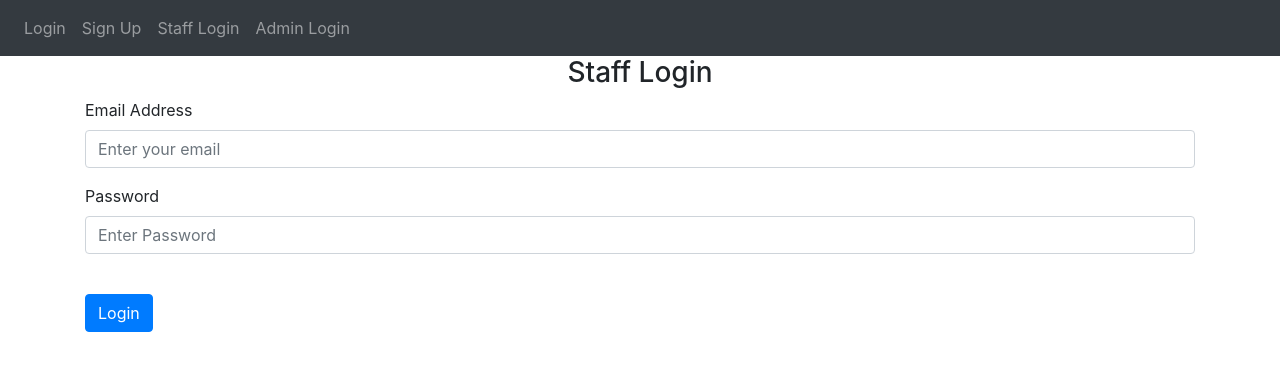
After one commit to lemondrops05/Chip-in-Appointment-App, a Flask app: page /staff-login in a window 1280 px wide. The commit adds this page. Shown: the top 371 px of the page. Run offline with Flask 3, Linux system fonts and the light colour scheme; some libraries are stand-ins or nearby versions.

Commit message:
Commit with user databse, sign-up, and login functionality. Scheduling handled by a calendly line embed

```diff
--- a/website/__init__.py
+++ b/website/__init__.py
@@ -20,7 +20,7 @@ def create_app():
     app.register_blueprint(views, url_prefix='/')
     app.register_blueprint(auth, url_prefix='/')
 
-    from .models import User, Note
+    from .models import User #, Note
 
     create_database(app)
 
--- a/website/auth.py
+++ b/website/auth.py
@@ -29,6 +29,48 @@ def login():
             flash('Email does not exist.', category='error')
     return render_template("login.html", user=current_user)
 
+@auth.route('/staff-login', methods=['GET', 'POST'])
+def staff_login():
+    if request.method == 'POST':
+        email = request.form.get('email')
+        password = request.form.get('password')
+
+        #check if user exists
+        user = User.query.filter_by(email=email).first()
+
+        #if user exists check password is correct. compares password entered with hashed password in db.
+        if user:
+            if check_password_hash(user.password, password):
+                flash('Logged in successfully!', category='success')
+                login_user(user, remember=True) #remember true means user will stay logged in even after closing the browser
+                return redirect(url_for('views.home'))#redirect to home page after logging in
+            else:
+                flash('Incorrect password, try again.', category='error')
+        else:
+            flash('Email does not exist.', category='error')
+    return render_template("staff_login.html", user=current_user)
+
+@auth.route('/admin-login', methods=['GET', 'POST'])
+def admin_login():
+    if request.method == 'POST':
+        email = request.form.get('email')
+        password = request.form.get('password')
+
+        #check if user exists
+        user = User.query.filter_by(email=email).first()
+
+        #if user exists check password is correct. compares password entered with hashed password in db.
+        if user:
+            if check_password_hash(user.password, password):
+                flash('Logged in successfully!', category='success')
+                login_user(user, remember=True) #remember true means user will stay logged in even after closing the browser
+                return redirect(url_for('views.home'))#redirect to home page after logging in
+            else:
+                flash('Incorrect password, try again.', category='error')
+        else:
+            flash('Email does not exist.', category='error')
+    return render_template("admin_login.html", user=current_user)
+
 @auth.route('/logout') #decorator
 @login_required #only logged in users can access this route. not necessary but good practice
 def logout():
@@ -58,7 +100,7 @@ def sign_up():
             new_user = User(email=email, first_name=first_name, password=generate_password_hash(password1, method='pbkdf2:sha256')) #pbkdf2:sha256 is a hashing algorithm you can pick another if you like
             db.session.add(new_user)
             db.session.commit()
-            login_user(user, remember=True) #log in the user right after signing up
+            login_user(new_user, remember=True) #log in the user right after signing up
             flash('Account created!', category='success')  # Add user to database
             return redirect(url_for('views.home'))#redirect to home page after signing up
 
--- a/website/templates/base.html
+++ b/website/templates/base.html
@@ -37,6 +37,9 @@
                     {% else %}
                     <a class="nav-item nav-link" href="{{ url_for('auth.login') }}">Login</a>
                     <a class="nav-item nav-link" href="{{ url_for('auth.sign_up') }}">Sign Up</a>
+
+                    <a class="nav-item nav-link" href="{{ url_for('auth.staff_login') }}">Staff Login</a>
+                    <a class="nav-item nav-link" href="{{ url_for('auth.admin_login') }}">Admin Login</a>
                     {% endif %}
 
             </div>
--- /dev/null
+++ b/website/templates/staff_login.html
@@ -0,0 +1,29 @@
+{% extends "base.html" %} {% block title %}Staff Login{% endblock %}
+{% block content %}
+<form method="POST">
+    <h3 align="center"> Staff Login </h3>
+    <div class="form-group">
+       <label for="email"> Email Address</label>
+       <input
+       type="email"
+       class="form-control"
+       id="email"
+       name="email"
+       placeholder="Enter your email"
+       />
+    </div>
+    <div class="form-group">
+       <label for="password"> Password </label>
+       <input
+       type="password"
+       class="form-control"
+       id="password"
+       name="password"
+       placeholder="Enter Password"
+       />
+    </div>
+    <br/>
+    <button type="submit" class="btn btn-primary"> Login </button>
+</form>
+
+{% endblock %}
```
Also changed, not shown: website/manage.py (added, +13 -0 lines), website/models.py (+19 -6 lines), website/templates/admin_login.html (added, +29 -0 lines), website/templates/home.html (+9 -18 lines), website/views.py (+21 -24 lines), instance/database.db, 2 other files.
